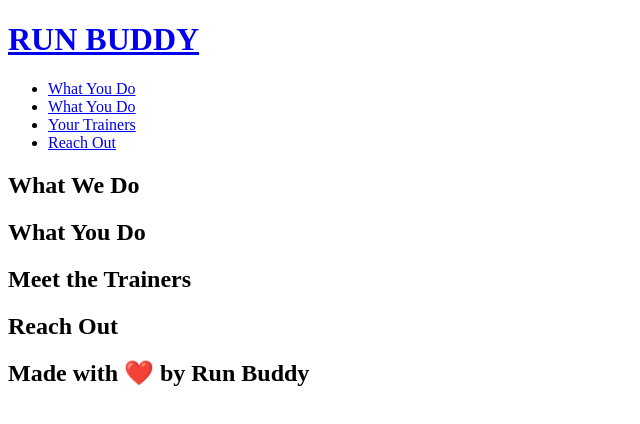
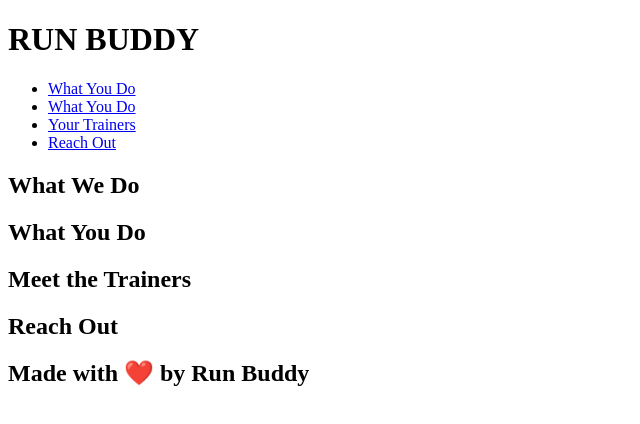
Before and after one commit to malickbax/run-buddy, a plain HTML site: page index.html in a window 1280 px wide. Shown: the whole page, without its empty margins (0-640 px from the left). Drawn offline with Linux system fonts and the light colour scheme.

Commit message:
Header and html outline

```diff
--- a/index.html
+++ b/index.html
@@ -6,9 +6,7 @@
     </head>
     <body>
         <header>
-            <h1>
-               <a href="/">RUN BUDDY</a>
-            </h1>
+            <h1>RUN BUDDY</h1>
            <nav>
                <ul>
                    <li>
```
